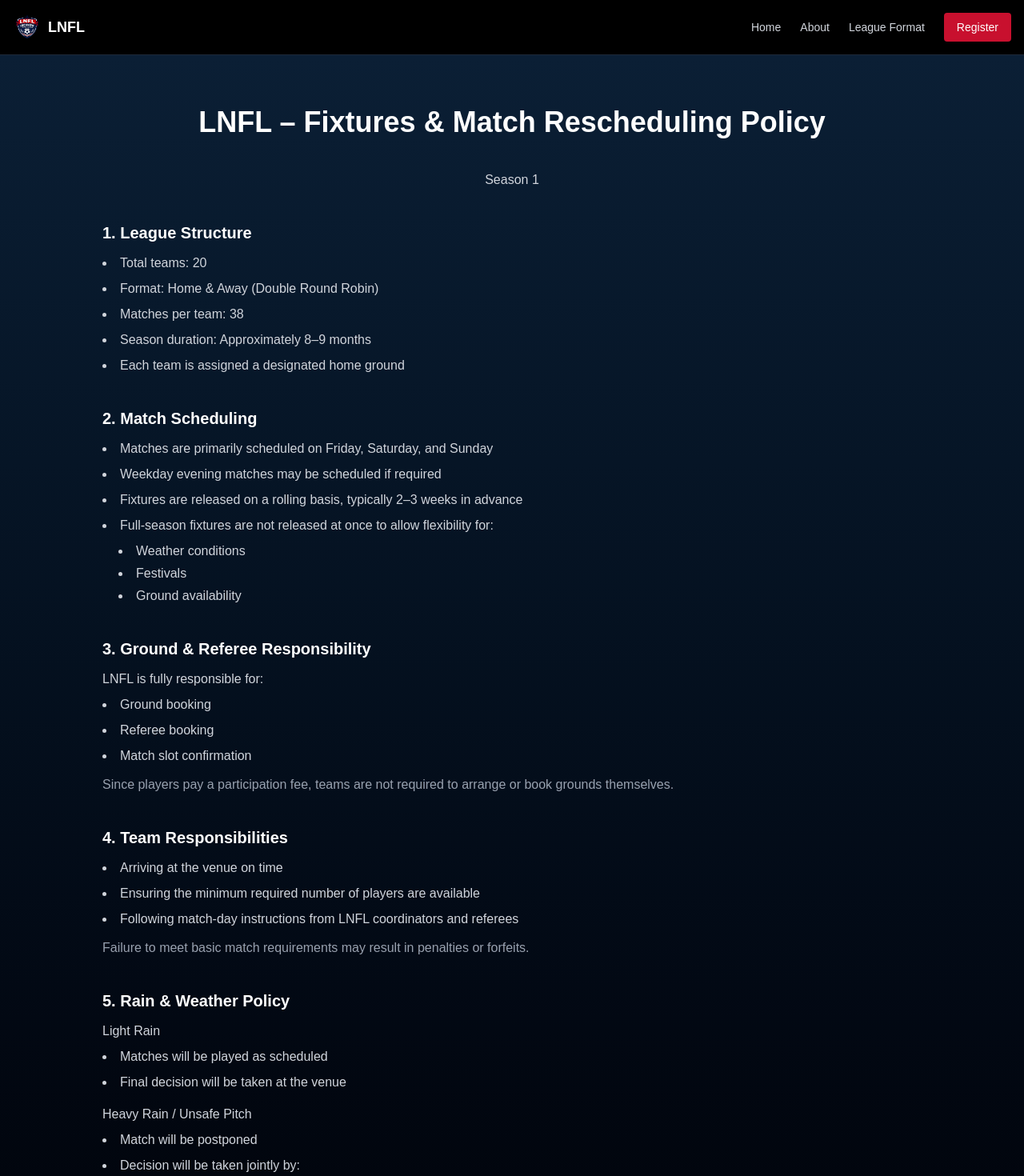
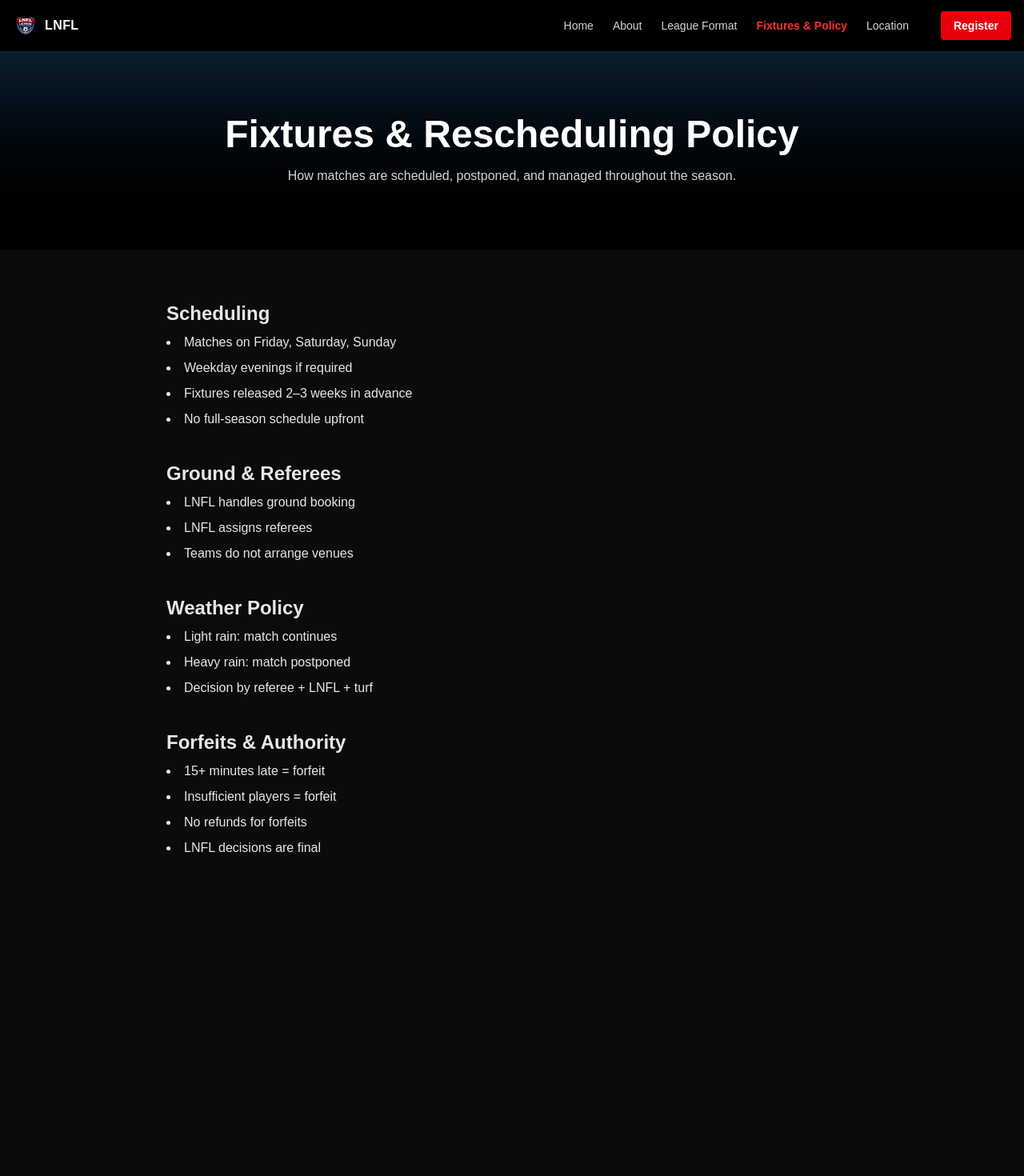
Before and after one commit to Starandstrip/lnfl-website, a Next.js app: page /fixtures-policy in a window 1280 px wide. Shown: the top 1470 px of the page at 80% size. After the commit the page ends 1136 px from the top, so only its background shows below. Built offline with nearby package versions, Linux system fonts and the light colour scheme.

Commit message:
Unify layout and page design across LNFL pages

```diff
--- a/src/app/fixtures-policy/page.js
+++ b/src/app/fixtures-policy/page.js
@@ -1,192 +1,62 @@
 export default function FixturesPolicyPage() {
   return (
-    <main className="min-h-screen bg-gradient-to-b from-[#0b1f35] to-black text-white px-6 py-16">
-      <div className="max-w-5xl mx-auto space-y-10">
+    <>
+      {/* Hero */}
+      <section className="bg-gradient-to-b from-[#0b1e2d] to-black py-20 text-center">
+        <h1 className="text-4xl md:text-5xl font-bold">
+          Fixtures & Rescheduling Policy
+        </h1>
+        <p className="mt-4 text-gray-300 max-w-2xl mx-auto">
+          How matches are scheduled, postponed, and managed throughout the season.
+        </p>
+      </section>
 
-        <h1 className="text-4xl font-bold text-center">
-          LNFL – Fixtures & Match Rescheduling Policy
-        </h1>
-        <p className="text-center text-gray-300">
-          Season 1
-        </p>
+      {/* Content */}
+      <section className="max-w-4xl mx-auto px-4 py-16 text-gray-200 space-y-10">
+        <div>
+          <h2 className="text-2xl font-semibold mb-2">Scheduling</h2>
+          <ul className="list-disc list-inside space-y-2">
+            <li>Matches on Friday, Saturday, Sunday</li>
+            <li>Weekday evenings if required</li>
+            <li>Fixtures released 2–3 weeks in advance</li>
+            <li>No full-season schedule upfront</li>
+          </ul>
+        </div>
 
-        {/* 1. League Structure */}
-        <section>
-          <h2 className="text-xl font-semibold mb-3">1. League Structure</h2>
-          <ul className="list-disc list-inside space-y-2 text-gray-300">
-            <li>Total teams: 20</li>
-            <li>Format: Home & Away (Double Round Robin)</li>
-            <li>Matches per team: 38</li>
-            <li>Season duration: Approximately 8–9 months</li>
-            <li>Each team is assigned a designated home ground</li>
+        <div>
+          <h2 className="text-2xl font-semibold mb-2">
+            Ground & Referees
+          </h2>
+          <ul className="list-disc list-inside space-y-2">
+            <li>LNFL handles ground booking</li>
+            <li>LNFL assigns referees</li>
+            <li>Teams do not arrange venues</li>
           </ul>
-        </section>
+        </div>
 
-        {/* 2. Match Scheduling */}
-        <section>
-          <h2 className="text-xl font-semibold mb-3">2. Match Scheduling</h2>
-          <ul className="list-disc list-inside space-y-2 text-gray-300">
-            <li>Matches are primarily scheduled on Friday, Saturday, and Sunday</li>
-            <li>Weekday evening matches may be scheduled if required</li>
-            <li>Fixtures are released on a rolling basis, typically 2–3 weeks in advance</li>
-            <li>
-              Full-season fixtures are not released at once to allow flexibility for:
-              <ul className="list-disc list-inside ml-5 mt-2 space-y-1">
-                <li>Weather conditions</li>
-                <li>Festivals</li>
-                <li>Ground availability</li>
-              </ul>
-            </li>
+        <div>
+          <h2 className="text-2xl font-semibold mb-2">
+            Weather Policy
+          </h2>
+          <ul className="list-disc list-inside space-y-2">
+            <li>Light rain: match continues</li>
+            <li>Heavy rain: match postponed</li>
+            <li>Decision by referee + LNFL + turf</li>
           </ul>
-        </section>
+        </div>
 
-        {/* 3. Ground & Referee Responsibility */}
-        <section>
-          <h2 className="text-xl font-semibold mb-3">
-            3. Ground & Referee Responsibility
+        <div>
+          <h2 className="text-2xl font-semibold mb-2">
+            Forfeits & Authority
           </h2>
-          <p className="text-gray-300 mb-2">
-            LNFL is fully responsible for:
-          </p>
-          <ul className="list-disc list-inside space-y-2 text-gray-300">
-            <li>Ground booking</li>
-            <li>Referee booking</li>
-            <li>Match slot confirmation</li>
+          <ul className="list-disc list-inside space-y-2">
+            <li>15+ minutes late = forfeit</li>
+            <li>Insufficient players = forfeit</li>
+            <li>No refunds for forfeits</li>
+            <li>LNFL decisions are final</li>
           </ul>
-          <p className="text-gray-400 mt-3">
-            Since players pay a participation fee, teams are not required to arrange
-            or book grounds themselves.
-          </p>
-        </section>
-
-        {/* 4. Team Responsibilities */}
-        <section>
-          <h2 className="text-xl font-semibold mb-3">4. Team Responsibilities</h2>
-          <ul className="list-disc list-inside space-y-2 text-gray-300">
-            <li>Arriving at the venue on time</li>
-            <li>Ensuring the minimum required number of players are available</li>
-            <li>Following match-day instructions from LNFL coordinators and referees</li>
-          </ul>
-          <p className="text-gray-400 mt-3">
-            Failure to meet basic match requirements may result in penalties or forfeits.
-          </p>
-        </section>
-
-        {/* 5. Rain & Weather Policy */}
-        <section>
-          <h2 className="text-xl font-semibold mb-3">5. Rain & Weather Policy</h2>
-
-          <p className="text-gray-300 font-medium mb-2">Light Rain</p>
-          <ul className="list-disc list-inside space-y-2 text-gray-300 mb-4">
-            <li>Matches will be played as scheduled</li>
-            <li>Final decision will be taken at the venue</li>
-          </ul>
-
-          <p className="text-gray-300 font-medium mb-2">
-            Heavy Rain / Unsafe Pitch
-          </p>
-          <ul className="list-disc list-inside space-y-2 text-gray-300 mb-4">
-            <li>Match will be postponed</li>
-            <li>
-              Decision will be taken jointly by:
-              <ul className="list-disc list-inside ml-5 mt-2 space-y-1">
-                <li>Referee</li>
-                <li>LNFL coordinator</li>
-                <li>Turf management</li>
-              </ul>
-            </li>
-          </ul>
-
-          <p className="text-gray-300 font-medium mb-2">
-            Rain-related No-Shows
-          </p>
-          <ul className="list-disc list-inside space-y-2 text-gray-300">
-            <li>If the ground is deemed playable and a team does not show up, the match may be declared a forfeit</li>
-          </ul>
-        </section>
-
-        {/* 6. Match Rescheduling Policy */}
-        <section>
-          <h2 className="text-xl font-semibold mb-3">
-            6. Match Rescheduling Policy
-          </h2>
-
-          <p className="text-gray-300 mb-2">
-            LNFL may reschedule matches due to:
-          </p>
-          <ul className="list-disc list-inside space-y-2 text-gray-300 mb-4">
-            <li>Heavy rain or unsafe playing conditions</li>
-            <li>Ground unavailability</li>
-            <li>Referee unavailability</li>
-            <li>Operational constraints beyond team control</li>
-          </ul>
-
-          <p className="text-gray-300 mb-2">
-            LNFL will not reschedule matches due to:
-          </p>
-          <ul className="list-disc list-inside space-y-2 text-gray-300">
-            <li>Player unavailability</li>
-            <li>Personal commitments</li>
-            <li>Travel issues</li>
-            <li>Festivals (teams are expected to manage squads)</li>
-          </ul>
-
-          <p className="text-gray-400 mt-3">
-            All rescheduling decisions taken by LNFL are final.
-          </p>
-        </section>
-
-        {/* 7. Forfeit Rules */}
-        <section>
-          <h2 className="text-xl font-semibold mb-3">7. Forfeit Rules</h2>
-          <ul className="list-disc list-inside space-y-2 text-gray-300">
-            <li>A team has fewer than the minimum required players at kickoff</li>
-            <li>A team arrives 15 minutes or more late</li>
-            <li>A team refuses to play without an LNFL-approved reason</li>
-          </ul>
-          <p className="text-gray-400 mt-3">
-            Forfeited matches will be recorded as a 3–0 win. No refunds will be issued.
-          </p>
-        </section>
-
-        {/* 8. Festival & Blackout Dates */}
-        <section>
-          <h2 className="text-xl font-semibold mb-3">
-            8. Festival & Blackout Dates
-          </h2>
-          <ul className="list-disc list-inside space-y-2 text-gray-300">
-            <li>LNFL may declare blackout weekends due to major festivals or extreme weather</li>
-            <li>No matches will be scheduled on these dates</li>
-            <li>Teams will be informed in advance</li>
-          </ul>
-        </section>
-
-        {/* 9. Communication Protocol */}
-        <section>
-          <h2 className="text-xl font-semibold mb-3">
-            9. Communication Protocol
-          </h2>
-          <ul className="list-disc list-inside space-y-2 text-gray-300">
-            <li>All official communication will take place via LNFL WhatsApp groups</li>
-            <li>Only team representatives will be included</li>
-            <li>Match confirmations are shared 48 hours before kickoff</li>
-            <li>Only LNFL officials can announce match-day changes</li>
-          </ul>
-        </section>
-
-        {/* 10. Final Authority */}
-        <section className="border-t border-gray-800 pt-6">
-          <h2 className="text-xl font-semibold mb-3">
-            10. Final Authority
-          </h2>
-          <p className="text-gray-400">
-            LNFL reserves the right to modify fixtures, adjust schedules, and take
-            disciplinary action when required. All decisions made in the interest
-            of league operations are final and binding.
-          </p>
-        </section>
-
-      </div>
-    </main>
+        </div>
+      </section>
+    </>
   );
 }
--- a/src/app/format/page.js
+++ b/src/app/format/page.js
@@ -1,52 +1,56 @@
-export default function LeagueFormatPage() {
+export default function FormatPage() {
   return (
-    <main className="min-h-screen bg-gradient-to-b from-[#0b1f35] to-black text-white px-6 py-16">
-      <div className="max-w-4xl mx-auto">
-        <h1 className="text-4xl font-bold mb-10 text-center">
-          LNFL League Format
+    <>
+      {/* Hero */}
+      <section className="bg-gradient-to-b from-[#0b1e2d] to-black py-20 text-center">
+        <h1 className="text-4xl md:text-5xl font-bold">
+          League Format
         </h1>
+        <p className="mt-4 text-gray-300 max-w-2xl mx-auto">
+          Season structure, match format, and competition rules.
+        </p>
+      </section>
 
-        <section className="space-y-10 text-gray-300">
+      {/* Content */}
+      <section className="max-w-4xl mx-auto px-4 py-16">
+        <div className="space-y-8 text-gray-200">
           <div>
-            <h2 className="text-xl text-white font-semibold mb-3">Match Format</h2>
+            <h2 className="text-2xl font-semibold mb-2">
+              Match Structure
+            </h2>
             <ul className="list-disc list-inside space-y-2">
-              <li>2 × 20 minutes matches</li>
+              <li>2 × 20-minute halves</li>
               <li>5-minute half-time break</li>
               <li>No rolling substitutions</li>
-              <li>Neutral referees with cards</li>
+              <li>Refereed matches with cards</li>
             </ul>
           </div>
 
           <div>
-            <h2 className="text-xl text-white font-semibold mb-3">Team Composition</h2>
+            <h2 className="text-2xl font-semibold mb-2">
+              Team Composition
+            </h2>
             <ul className="list-disc list-inside space-y-2">
-              <li>Maximum 15 players per team</li>
-              <li>6 players on field</li>
-              <li>4 bench players per match</li>
-              <li>5 extra players registered before season</li>
-              <li>1 team manager</li>
+              <li>Maximum <strong>15 players</strong> + 1 manager per team</li>
+              <li>6 players on the field</li>
+              <li>Up to 4 bench players per match</li>
+              <li>Up to 5 additional players can be registered before season start</li>
             </ul>
           </div>
 
           <div>
-            <h2 className="text-xl text-white font-semibold mb-3">League Structure</h2>
+            <h2 className="text-2xl font-semibold mb-2">
+              League System
+            </h2>
             <ul className="list-disc list-inside space-y-2">
-              <li>Single league format</li>
-              <li>Home and away matches</li>
-              <li>38 matches per team</li>
-              <li>Top team wins the league</li>
+              <li>Single league table</li>
+              <li>Home & Away (38 matches per team)</li>
+              <li>Top of the table wins the title</li>
+              <li>No playoffs, no penalties</li>
             </ul>
           </div>
-
-          <div>
-            <h2 className="text-xl text-white font-semibold mb-3">Match Days</h2>
-            <ul className="list-disc list-inside space-y-2">
-              <li>Friday, Saturday, Sunday</li>
-              <li>Flexible scheduling with team managers</li>
-            </ul>
-          </div>
-        </section>
-      </div>
-    </main>
+        </div>
+      </section>
+    </>
   );
 }
--- a/src/app/layout.js
+++ b/src/app/layout.js
@@ -1,6 +1,6 @@
 import { Geist, Geist_Mono } from "next/font/google";
 import "./globals.css";
-import Header from "../components/Header";
+import Header from "@/components/Header";
 
 const geistSans = Geist({
   variable: "--font-geist-sans",
@@ -20,9 +20,11 @@ export const metadata = {
 export default function RootLayout({ children }) {
   return (
     <html lang="en">
-      <body className={`${geistSans.variable} ${geistMono.variable} antialiased`}>
+      <body
+        className={`${geistSans.variable} ${geistMono.variable} antialiased bg-black text-white`}
+      >
         <Header />
-        {children}
+        <main className="pt-16">{children}</main>
       </body>
     </html>
   );
--- a/src/components/Header.js
+++ b/src/components/Header.js
@@ -1,51 +1,61 @@
 "use client";
 
 import Link from "next/link";
-import Image from "next/image";
 import { usePathname } from "next/navigation";
-import { useState } from "react";
 
 export default function Header() {
   const pathname = usePathname();
-  const [open, setOpen] = useState(false);
 
-  const linkClass = (path) =>
-    pathname === path
-      ? "text-white border-b-2 border-[#c8102e] pb-1"
-      : "text-gray-300 hover:text-white";
+  const navLinks = [
+    { name: "Home", href: "/" },
+    { name: "About", href: "/about" },
+    { name: "League Format", href: "/format" },
+    { name: "Fixtures & Policy", href: "/fixtures-policy" },
+    { name: "Location", href: "/location" },
+  ];
 
   return (
-    <header className="bg-black border-b border-gray-800">
-      <div className="max-w-7xl mx-auto px-4 py-4 flex items-center justify-between">
+    <header className="fixed top-0 left-0 w-full z-50 bg-black border-b border-gray-800">
+      <div className="max-w-7xl mx-auto px-4 h-16 flex items-center justify-between">
+        {/* Logo */}
         <Link href="/" className="flex items-center gap-2">
-          <Image src="/lnfl-logo.png" alt="LNFL Logo" width={36} height={36} />
-          <span className="text-white text-lg font-bold">LNFL</span>
+          <img
+            src="/lnfl-logo.png"
+            alt="LNFL"
+            className="h-8 w-auto"
+          />
+          <span className="text-white font-semibold tracking-wide">
+            LNFL
+          </span>
         </Link>
 
-        {/* Desktop */}
-        <nav className="hidden md:flex items-center gap-6 text-sm font-medium">
-          <Link href="/" className={linkClass("/")}>Home</Link>
-          <Link href="/about" className={linkClass("/about")}>About</Link>
-          <Link href="/format" className={linkClass("/format")}>League Format</Link>
-          <Link href="/register" className="bg-[#c8102e] text-white px-4 py-2 rounded">
+        {/* Desktop Nav */}
+        <nav className="hidden md:flex items-center gap-6">
+          {navLinks.map((link) => {
+            const isActive = pathname === link.href;
+            return (
+              <Link
+                key={link.name}
+                href={link.href}
+                className={`text-sm transition ${
+                  isActive
+                    ? "text-red-500 font-semibold"
+                    : "text-gray-300 hover:text-white"
+                }`}
+              >
+                {link.name}
+              </Link>
+            );
+          })}
+
+          <Link
+            href="/register"
+            className="ml-4 bg-red-600 hover:bg-red-700 text-white text-sm font-semibold px-4 py-2 rounded"
+          >
             Register
           </Link>
         </nav>
-
-        {/* Mobile */}
-        <button onClick={() => setOpen(!open)} className="md:hidden text-white">☰</button>
       </div>
-
-      {open && (
-        <div className="md:hidden bg-black border-t border-gray-800 px-4 py-4 space-y-4">
-          <Link href="/" className={linkClass("/")} onClick={() => setOpen(false)}>Home</Link>
-          <Link href="/about" className={linkClass("/about")} onClick={() => setOpen(false)}>About</Link>
-          <Link href="/format" className={linkClass("/format")} onClick={() => setOpen(false)}>League Format</Link>
-          <Link href="/register" className="block bg-[#c8102e] text-white px-4 py-2 rounded text-center" onClick={() => setOpen(false)}>
-            Register
-          </Link>
-        </div>
-      )}
     </header>
   );
 }
```
